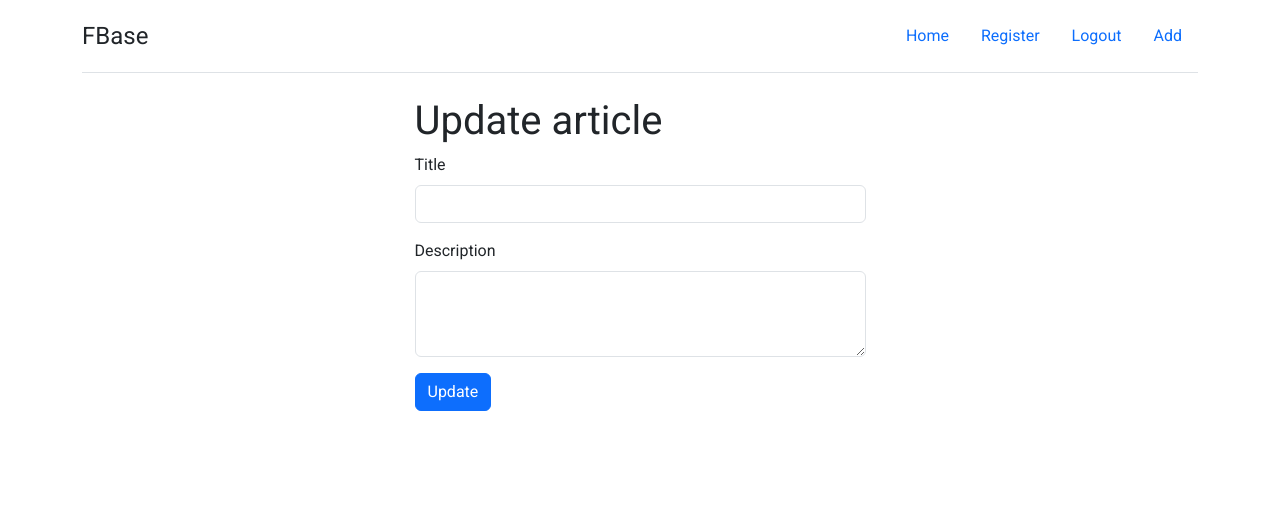
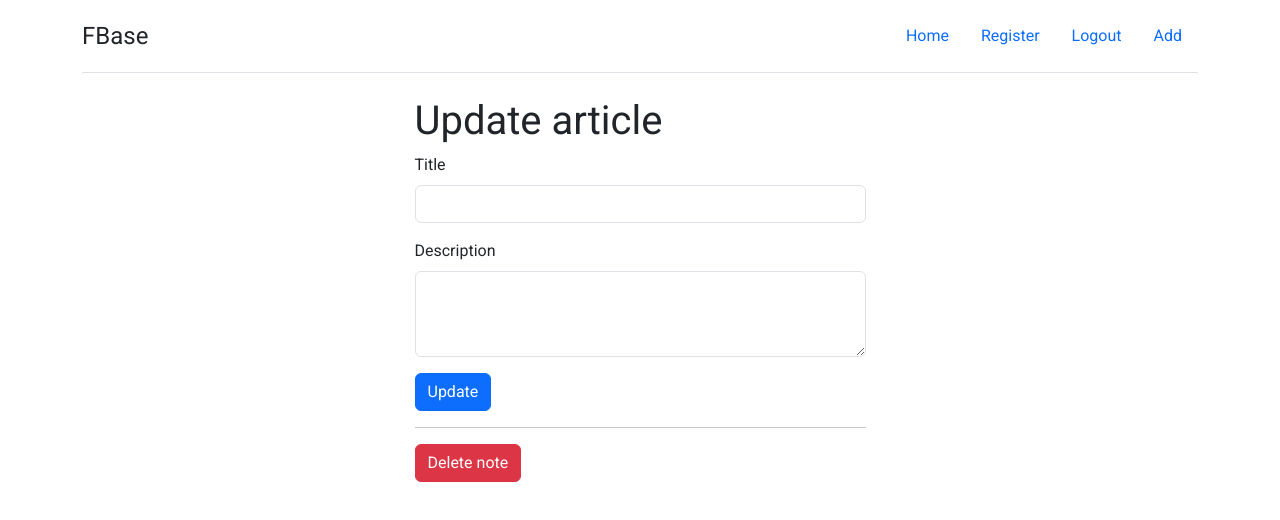
Before and after one commit to ferlobo1985/VUEJS24-Fbase, a Vue app: page /admin/update_article/1 in a window 1280 px wide. Shown: the top 520 px of the page. Built offline with nearby package versions, Linux system fonts and the light colour scheme; no server answers; the database is empty.

Commit message:
07-Delete document
07-Delete document

```diff
--- a/src/components/admin/update_article.vue
+++ b/src/components/admin/update_article.vue
@@ -15,6 +15,10 @@
                 <button type="submit" class="btn btn-primary">
                     Update
                 </button>
+                <hr/>
+                <button class="btn btn-danger" @click="deleteNote">
+                    Delete note
+                </button>
             </form>
         </div>
     </div>
@@ -22,11 +26,12 @@
 
 <script setup>
     import { DB } from '@/firebase/configs';
-    import { doc, getDoc, updateDoc } from 'firebase/firestore'
-    import { useRoute } from 'vue-router'
+    import { doc, getDoc, updateDoc, deleteDoc } from 'firebase/firestore'
+    import { useRoute, useRouter } from 'vue-router'
     import { reactive } from 'vue';
 
     const route = useRoute();
+    const router = useRouter();
    /// console.log(route.params.id)
     const formData = reactive({
         title:'',
@@ -49,6 +54,16 @@
     })
 
 
+    const deleteNote = async() => {
+        try{
+            const docRef = doc(DB, 'notes', route.params.id);
+            await deleteDoc(docRef);
+            router.push('/');
+        }catch(error){
+            console.log(error)
+        }
+    }
+
     const submitForm = async() => {
         try {
             const docRef = doc(DB, 'notes', route.params.id);
```
